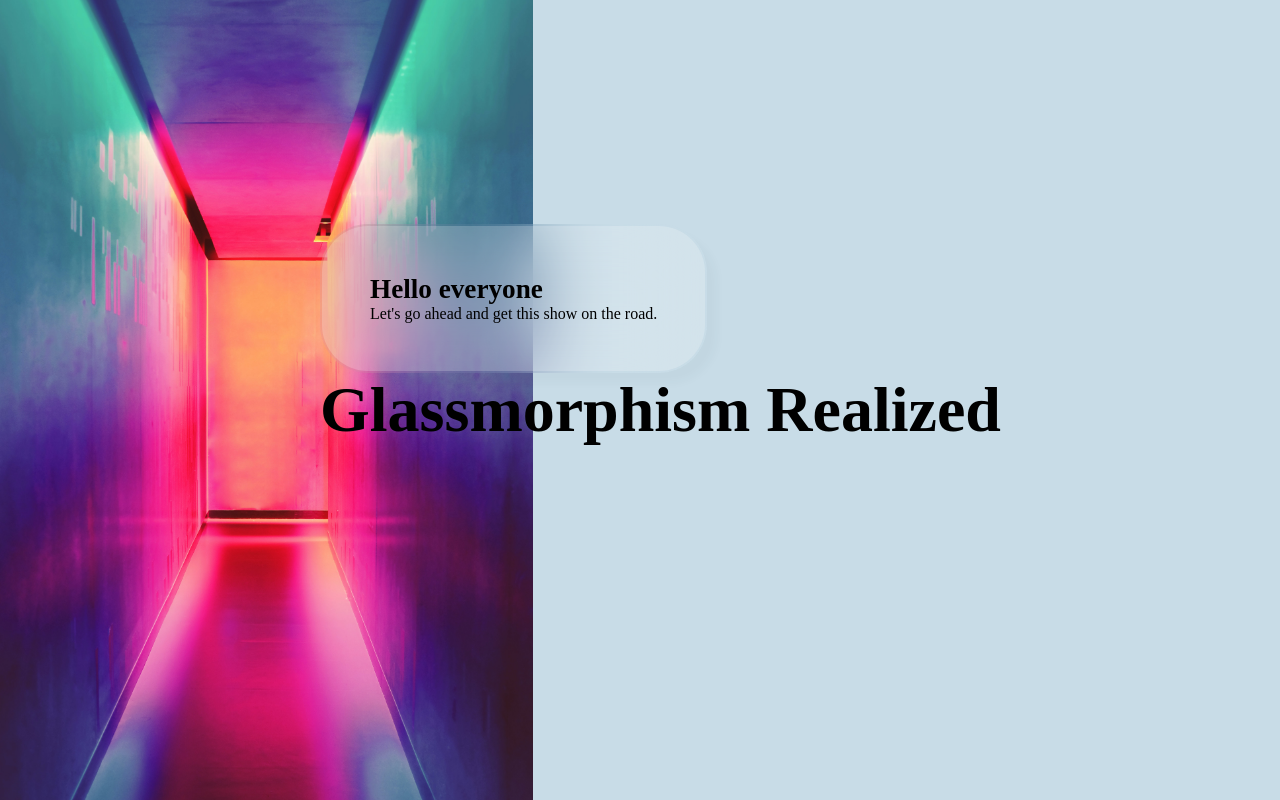
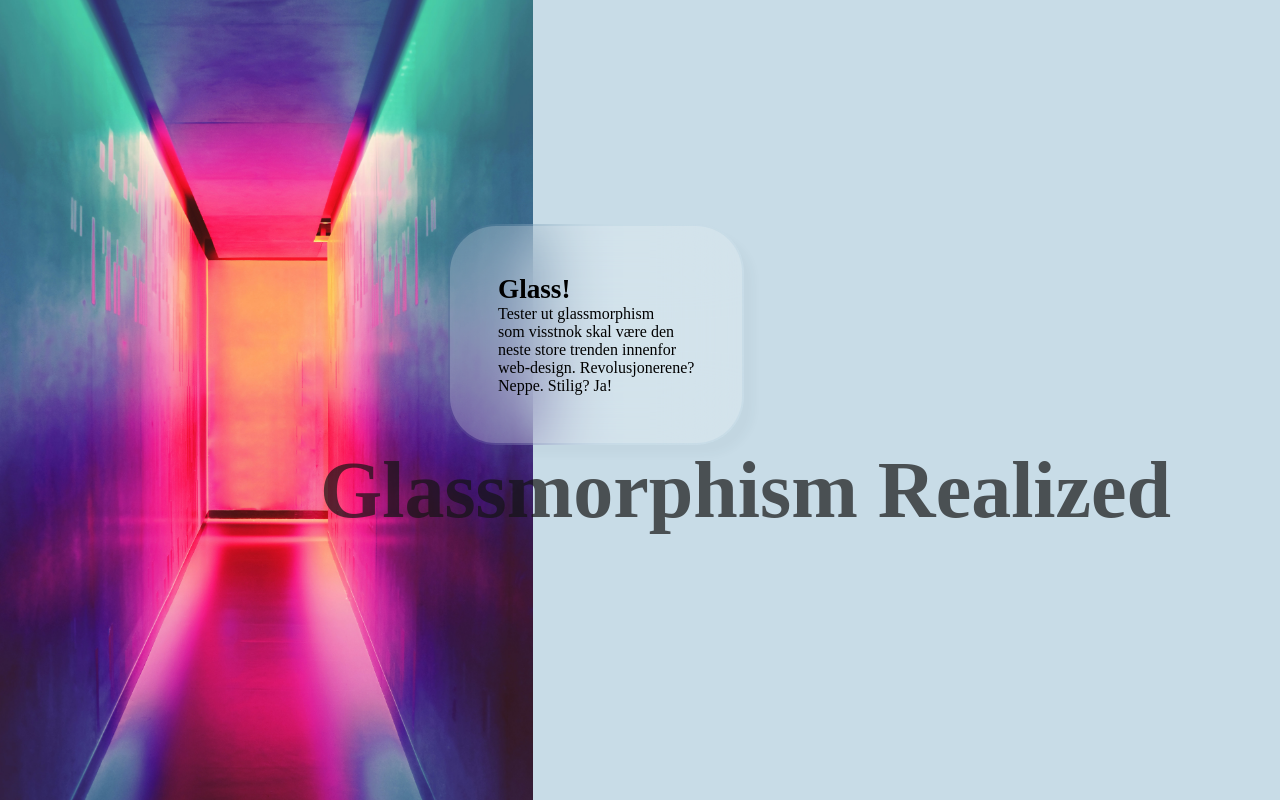
Before and after one commit to klekanger/glassmorphism, a plain HTML site: page index.html in a window 1280 px wide. Drawn offline with nearby package versions, Linux system fonts and the light colour scheme.

Commit message:
CSS adjustments

```diff
--- a/css/main.scss
+++ b/css/main.scss
@@ -3,19 +3,8 @@ body {
   color: black;
   font-family: "Poppins";
   margin: 0;
-  padding: 14em 14em 14em 20em;
+  padding: 14em 4em 14em 20em;
 }
-
-/* .circle {
-  position: absolute;
-  top: 200px;
-  left: 200px;
-  width: 400px;
-  height: 400px;
-  background: rgb(160, 59, 255);
-  border-radius: 50%;
-  z-index: -1;
-} */
 
 img {
   position: absolute;
@@ -29,6 +18,7 @@ img {
   display: inline-block;
   background: rgba(255, 255, 255, 0.2);
   padding: 3em;
+  margin-left: 10vw;
   border-radius: 3em;
   position: relative;
   z-index: 1;
@@ -52,6 +42,7 @@ p {
 }
 
 h1 {
-  font-size: 4em;
+  font-size: 5em;
+  color: rgba(20, 20, 20, 0.7);
   clip-path: inset(0 0 0 0);
 }
--- a/index.html
+++ b/index.html
@@ -8,10 +8,14 @@
   </head>
   <body>
     <img src="abstract.jpg" alt="Abstract background" />
-    <!-- <div class="circle"></div> -->
+
     <div class="container" id="glass">
-      <h2 class="seq">Hello everyone</h2>
-      <p class="seq">Let's go ahead and get this show on the road.</p>
+      <h2 class="seq">Glass!</h2>
+      <p class="seq">Tester ut glassmorphism</p>
+      <p class="seq">som visstnok skal være den</p>
+      <p class="seq">neste store trenden innenfor</p>
+      <p class="seq">web-design. Revolusjonerene?</p>
+      <p class="seq">Neppe. Stilig? Ja!</p>
     </div>
 
     <h1>Glassmorphism Realized</h1>
@@ -37,7 +41,7 @@
           { y: -30, opacity: 0, stagger: 0.2, duration: 0.5 },
           "-=.5"
         )
-        .from("h1", { y: 20, clipPath: "inset(0 0 100% 0" }, "-=.8");
+        .from("h1", { y: 20, clipPath: "inset(0 0 100% 0" }, "-=1.2");
     </script>
   </body>
 </html>
```
Also changed, not shown: css/main.css, 1 other file.
